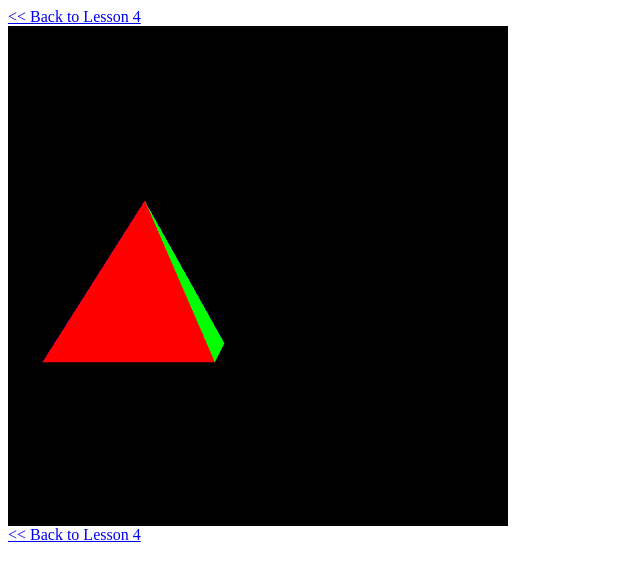
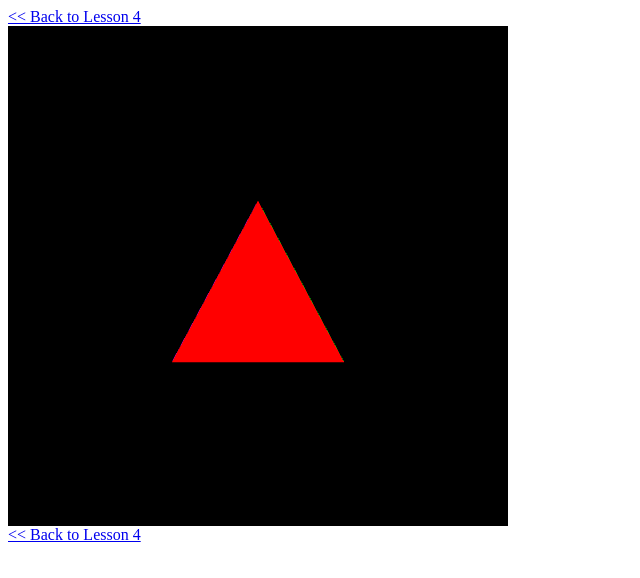
Before and after one commit to JunilHwang/DKU-Software-Engineering-Logging, a plain HTML site: page 컴퓨터그래픽스_송인식/32131766_황준일/피라미드회전/index.html in a window 1280 px wide. Shown: the whole page, without its empty margins (0-640 px from the left). Drawn offline with Linux system fonts and the light colour scheme.

Commit message:
컴퓨터그래픽스 - 피라미드 과제 작업 중 (2) - 위치 중앙으로 이동

```diff
--- a/컴퓨터그래픽스_송인식/32131766_황준일/피라미드회전/index.html
+++ b/컴퓨터그래픽스_송인식/32131766_황준일/피라미드회전/index.html
@@ -189,7 +189,7 @@
 
         mat4.identity(mvMatrix);
 
-        mat4.translate(mvMatrix, [-1.5, 0.0, -8.0]);
+        mat4.translate(mvMatrix, [0.0, 0.0, -8.0]);
 
         mat4.set(mvMatrix, mat4.create());
         mat4.rotate(mvMatrix, 0, [0, 1, 0]);
```
